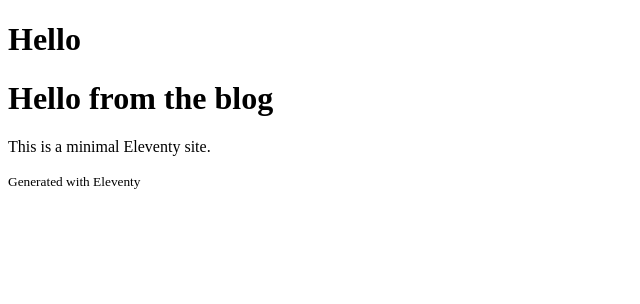
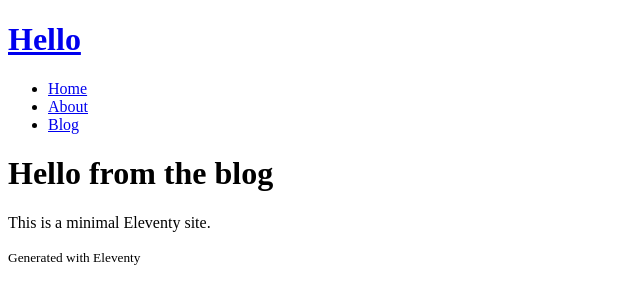
Before and after one commit to jugR0jones/blog, an Eleventy site: page site/index.md in a window 1280 px wide. Shown: the whole page, without its empty margins (0-640 px from the left). Built offline with nearby package versions, Linux system fonts and the light colour scheme; Eleventy itself is replaced by a stand-in of ours; files that its build step writes are made by us from their sources.

Commit message:
Add header template and integrate navigation menu into base layout

```diff
--- /dev/null
+++ b/site/_data/navigation.json
@@ -0,0 +1,5 @@
+[
+  { "label": "Home", "url": "/" },
+  { "label": "About", "url": "/about/" },
+  { "label": "Blog", "url": "/blog/" }
+]
--- a/site/_includes/base.njk
+++ b/site/_includes/base.njk
@@ -6,11 +6,9 @@
     <title>{{ title or "Site" }}</title>
   </head>
   <body>
-    <header>
-      <h1>{{ title or "Site" }}</h1>
-    </header>
+    {% include "header.njk" %}
 
-    <main>
+    <main id="content">
       {{ content | safe }}
     </main>
 
--- /dev/null
+++ b/site/_includes/header.njk
@@ -0,0 +1,19 @@
+<header class="site-header">
+  <div class="container">
+    <h1 class="site-title"><a href="/">{{ title or "Site" }}</a></h1>
+
+    <nav class="site-nav" aria-label="Main navigation">
+      <ul>
+        {% if navigation %}
+          {% for item in navigation %}
+            <li><a href="{{ item.url }}">{{ item.label }}</a></li>
+          {% endfor %}
+        {% else %}
+          <li><a href="/">Home</a></li>
+          <li><a href="/about/">About</a></li>
+          <li><a href="/blog/">Blog</a></li>
+        {% endif %}
+      </ul>
+    </nav>
+  </div>
+</header>
```
Also changed, not shown: 1 other file.
